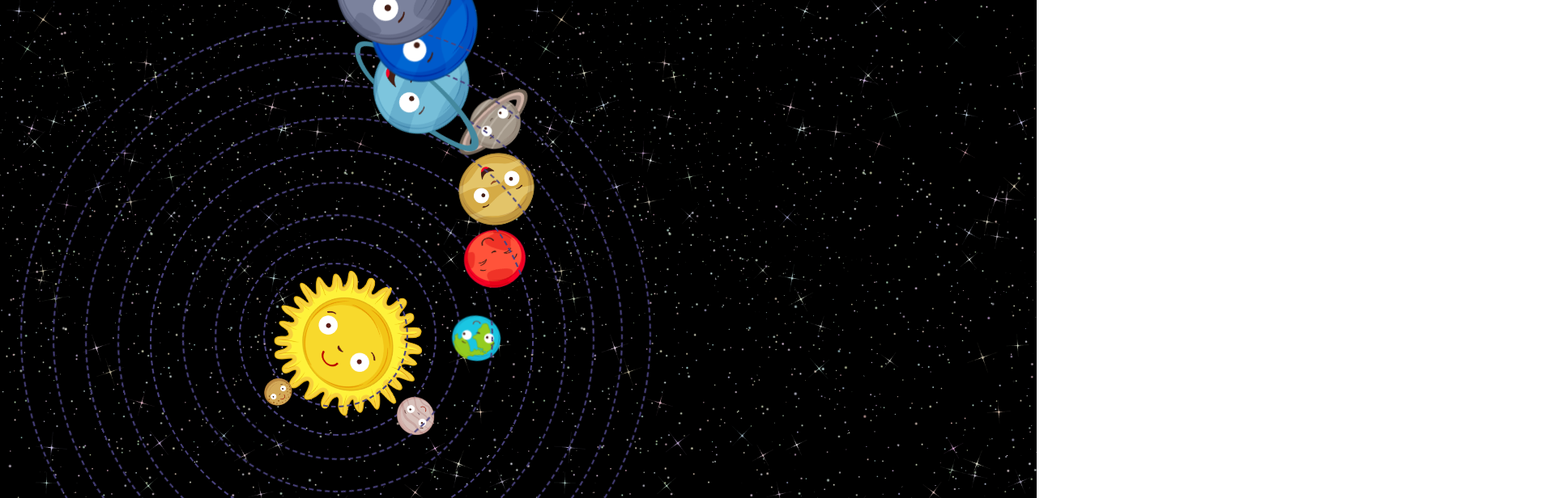
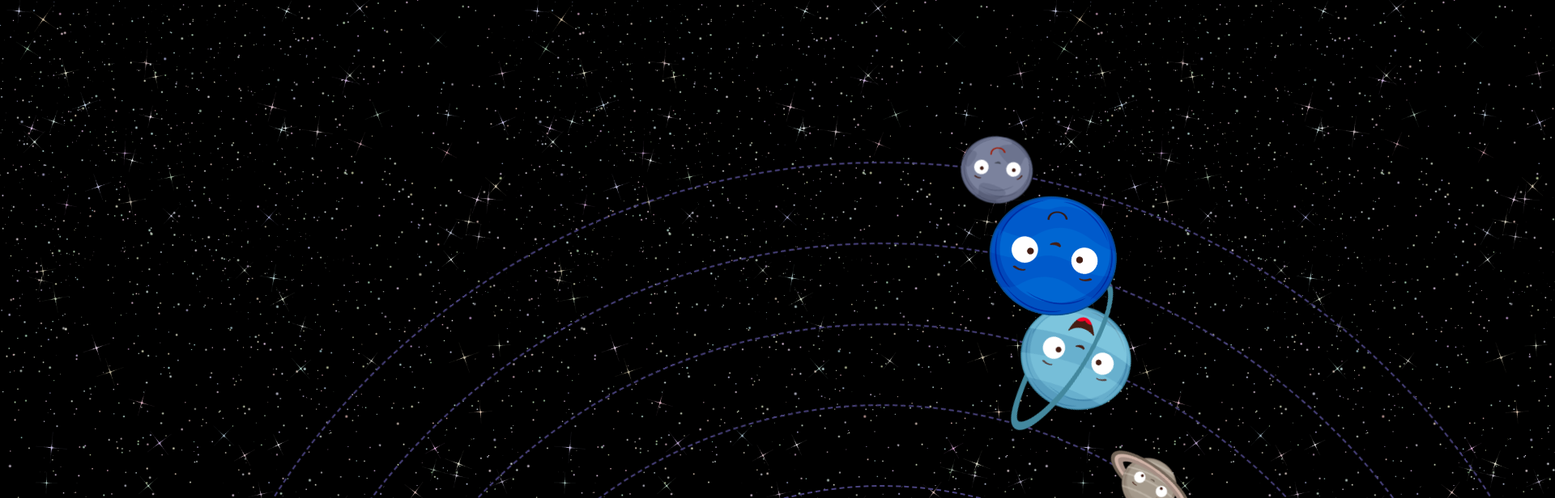
Before and after one commit to bethios/kids-in-space, an Angular app: page / in a window 1280 px wide. Shown: the top 616 px of the page at 81% size, 1920 px wide, since content can reach past the window. Built offline with nearby package versions, Linux system fonts and the light colour scheme.

Commit message:
more animations

```diff
--- a/src/app/app.component.css
+++ b/src/app/app.component.css
@@ -1,4 +1,12 @@
 .planet{
+  width: 10%;
+  height: auto;
+  z-index: 1;
+  -webkit-animation: spin-right 20s linear infinite;
+  animation: spin-right 20s linear infinite;
+}
+
+#sun{
   width: 20%;
   height: auto;
   z-index: 1;
@@ -6,14 +14,14 @@
 
 #sun-orbit{
   position: absolute;
-  top: 335px;
-  left: 335px;
+  top: 1065px;
+  left: 1065px;
 }
 
 #mercury-orbit {
   position: absolute;
-  top: 325px;
-  left: 325px;
+  top: 1000px;
+  left: 1000px;
   width: 175px;
   height: 175px;
   border: 2px #4A437F dashed;
@@ -22,105 +30,137 @@
   animation: orbit-right 10s linear infinite;
 }
 
+#mercury{
+  padding: 15px;
+}
+
 #venus-orbit {
   position: absolute;
-  top: 295px;
-  left: 295px;
-  width: 240px;
-  height: 240px;
+  top: 900px;
+  left: 900px;
+  width: 375px;
+  height: 375px;
   border: 2px #4A437F dashed;
   border-radius: 100%;
   -webkit-animation: orbit-right 15s linear infinite;
   animation: orbit-right 15s linear infinite;
 }
 
+#venus{
+  padding: 35px;
+}
+
 #earth-orbit {
   position: absolute;
-  top: 265px;
-  left: 265px;
-  width: 300px;
-  height: 300px;
+  top: 800px;
+  left: 800px;
+  width: 575px;
+  height: 575px;
   border: 2px #4A437F dashed;
   border-radius: 100%;
   -webkit-animation: orbit-right 20s linear infinite;
   animation: orbit-right 20s linear infinite;
 }
 
+#earth{
+  padding: 55px;
+}
+
 #mars-orbit {
   position: absolute;
-  top: 225px;
-  left: 225px;
-  width: 380px;
-  height: 380px;
+  top: 700px;
+  left: 700px;
+  width: 775px;
+  height: 775px;
   border: 2px #4A437F dashed;
   border-radius: 100%;
   -webkit-animation: orbit-right 25s linear infinite;
   animation: orbit-right 25s linear infinite;
 }
 
+#mars{
+  padding: 75px;
+}
+
 #jupiter-orbit {
   position: absolute;
-  top: 185px;
-  left: 185px;
-  width: 470px;
-  height: 470px;
+  top: 600px;
+  left: 600px;
+  width: 975px;
+  height: 975px;
   border: 2px #4A437F dashed;
   border-radius: 100%;
   -webkit-animation: orbit-right 30s linear infinite;
   animation: orbit-right 30s linear infinite;
 }
 
+#jupiter{
+  padding: 95px;
+}
+
 #saturn-orbit {
   position: absolute;
-  top: 145px;
-  left: 145px;
-  width: 550px;
-  height: 550px;
+  top: 500px;
+  left: 500px;
+  width: 1175px;
+  height: 1175px;
   border: 2px #4A437F dashed;
   border-radius: 100%;
   -webkit-animation: orbit-right 35s linear infinite;
   animation: orbit-right 35s linear infinite;
 }
 
+#saturn{
+  padding: 125px;
+}
+
 #uranus-orbit {
   position: absolute;
-  top: 105px;
-  left: 105px;
-  width: 625px;
-  height: 625px;
+  top: 400px;
+  left: 400px;
+  width: 1375px;
+  height: 1375px;
   border: 2px #4A437F dashed;
   border-radius: 100%;
   -webkit-animation: orbit-right 40s linear infinite;
   animation: orbit-right 40s linear infinite;
 }
 
+#uranus{
+  padding: 115px;
+}
+
 #neptune-orbit {
   position: absolute;
-  top: 65px;
-  left: 65px;
-  width: 700px;
-  height: 700px;
+  top: 300px;
+  left: 300px;
+  width: 1575px;
+  height: 1575px;
   border: 2px #4A437F dashed;
   border-radius: 100%;
   -webkit-animation: orbit-right 45s linear infinite;
   animation: orbit-right 45s linear infinite;
 }
 
+#neptune{
+  padding: 145px;
+}
+
 #pluto-orbit {
   position: absolute;
-  top: 25px;
-  left: 25px;
-  width: 775px;
-  height: 775px;
+  top: 200px;
+  left: 200px;
+  width: 1775px;
+  height: 1775px;
   border: 2px #4A437F dashed;
   border-radius: 100%;
   -webkit-animation: orbit-right 50s linear infinite;
   animation: orbit-right 50s linear infinite;
 }
 
-.planet{
-  -webkit-animation: spin-right 50s linear infinite;
-  animation: spin-right 50s linear infinite;
+#pluto{
+  padding: 215px;
+  width: 5%;
 }
 
 @-webkit-keyframes spin-right {
--- a/src/app/app.component.html
+++ b/src/app/app.component.html
@@ -1,7 +1,7 @@
 <div id="circle-orbit-container">
 
   <div id="sun-orbit">
-    <img  id="sun" class="planet" src="./assets/sun.png">
+    <img  id="sun" src="./assets/sun.png">
   </div>
 
   <div id="mercury-orbit">
--- a/src/styles.css
+++ b/src/styles.css
@@ -4,4 +4,5 @@ body{
   background-size: 50%;
   background-attachment: fixed;
   cursor: url('./assets/rocket.png'), default;
+  overflow: scroll;
 }
```
